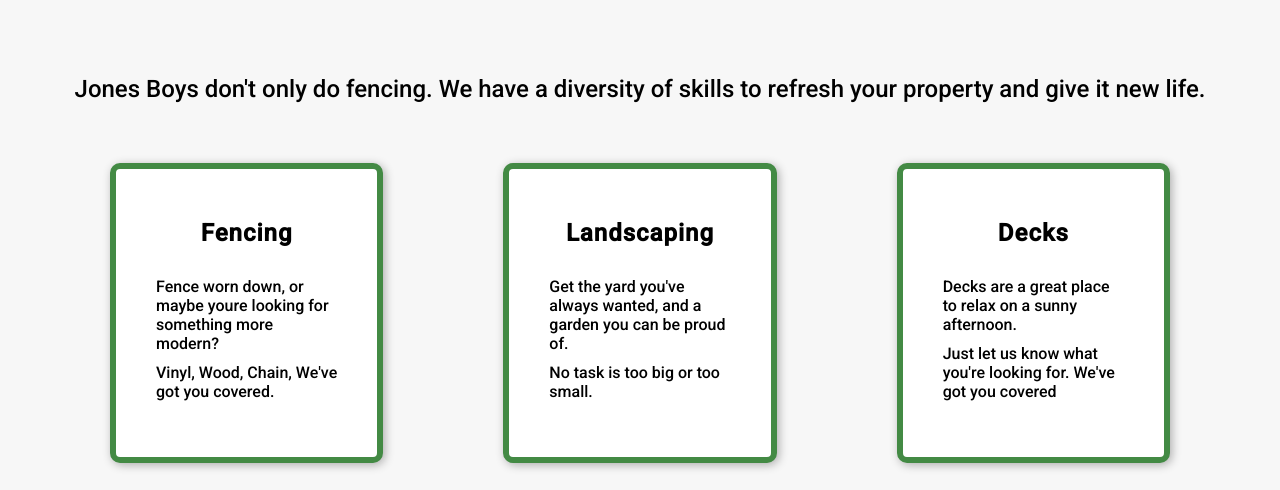
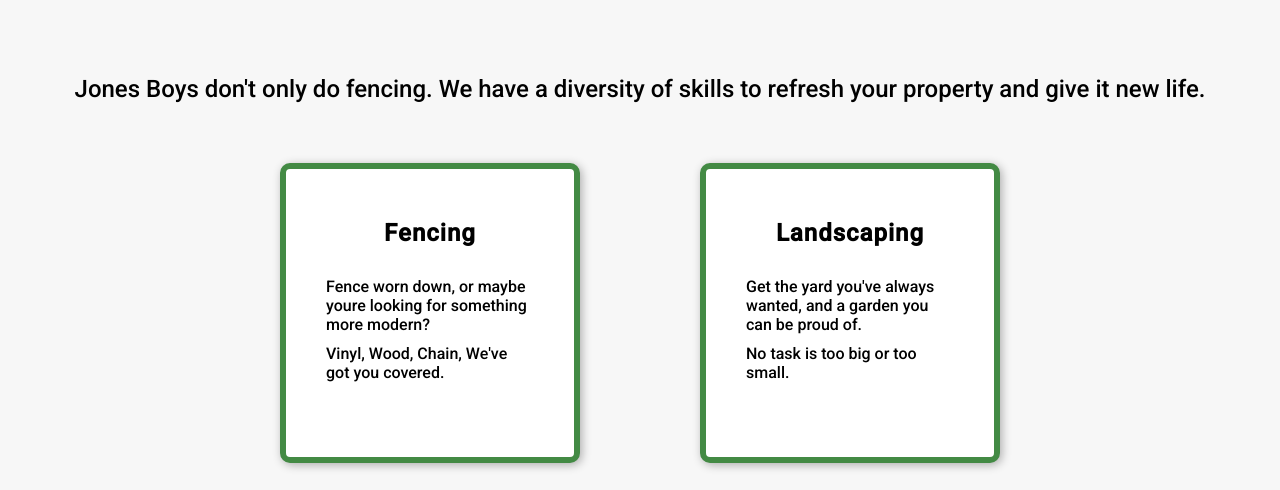
Before and after one commit to gjonesdev/jonesboys_website, a plain HTML site: page services/index.html in a window 1280 px wide. Shown: the part 310-800 px from the top of the page. Drawn offline with Linux system fonts and the light colour scheme.

Commit message:
optimized images, took out deck service

```diff
--- a/services/index.html
+++ b/services/index.html
@@ -52,12 +52,12 @@
 				<p>Get the yard you've always wanted, and a garden you can be proud of.</p>
 				<p>No task is too big or too small.</p>
 			</div>
-			<div class="card">
+			<!-- <div class="card">
 				<h1>Decks</h1>
 				<p>Decks are a great place to relax on a sunny afternoon.</p>
 				<p>Just let us know what you're looking for.
 					We've got you covered</p>
-			</div>
+			</div> -->
 		</div>
 		<div class="gallery">
 			<h1>Gallery</h1>
--- a/styles.css
+++ b/styles.css
@@ -14,13 +14,14 @@ body {
 }
 
 body {
-	background-color: #f7f7f7;
+	background-color: black;
 }
 
 .page-container {
 	position: relative;
 	min-height: 80vh;
 	padding: 50px;
+	background-color: #f7f7f7;
 }
 
 @media (max-width: 762px) {
```
Also changed, not shown: fence.jpeg, gate.jpg, unoptimized images/fence.jpeg (added), unoptimized images/gate.jpg (added), 2 other files.
